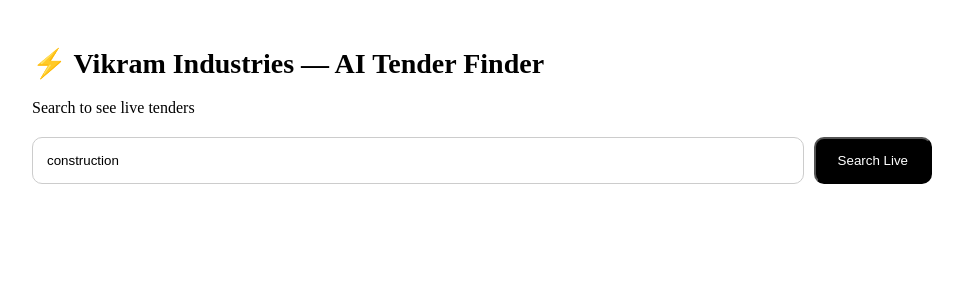
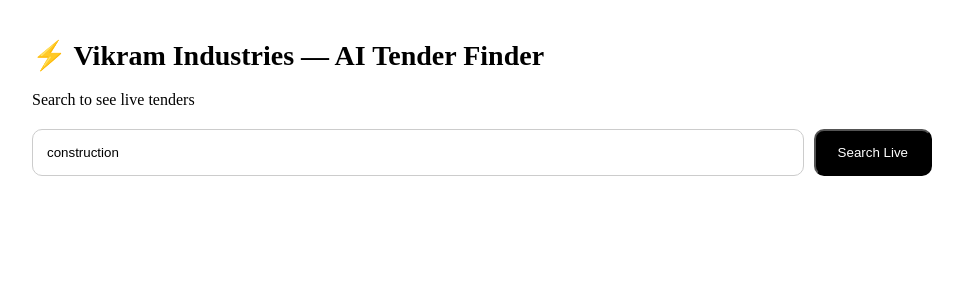
Before and after one commit to shivamopxd/-vikram-ai-saas, a Next.js app: page / in a window 1280 px wide. Shown: the top 300 px of the page, without its empty margins (158-1121 px from the left). Built offline with nearby package versions, Linux system fonts and the light colour scheme.

Commit message:
Create layout.tsx

```diff
--- /dev/null
+++ b/app/layout.tsx
@@ -0,0 +1,7 @@
+export default function RootLayout({ children }) {
+  return (
+    <html lang="en">
+      <body style={{margin:0}}>{children}</body>
+    </html>
+  );
+}
```
